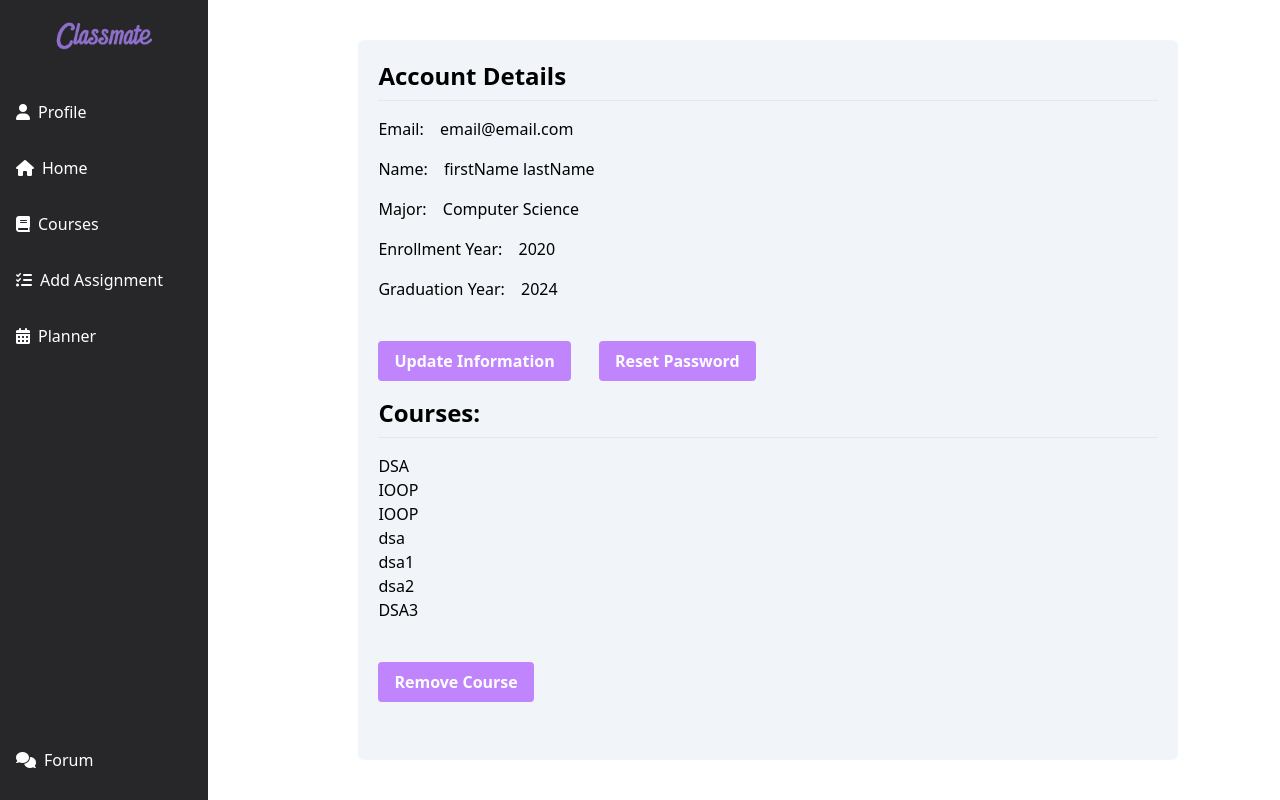
After one commit to agiac16/ClassMate, a Django app: template users/templates/users/profile.html in a window 1280 px wide. The commit adds this page. Run offline with Django 4.2, Linux system fonts and the light colour scheme; the template is opened without the code that fills it: values that come from a table or form of the project are taken from there, others are empty; data comes from the database, SQL or seed files in the repository; both versions use the stored data as it was after the commit; some libraries are stand-ins or nearby versions.

Commit message:
Need to edit links and sidebar

```diff
--- a/ClassMate/urls.py
+++ b/ClassMate/urls.py
@@ -31,4 +31,6 @@ urlpatterns = [
     # urls.com/course/courseNumber/forum/postNumber to view a specific post
 
     path('dashboard/', include('dashboard.urls')),
+    path('users/', include('users.urls')),
+
 ]
--- a/dashboard/templates/dashboard/add_assignment.html
+++ b/dashboard/templates/dashboard/add_assignment.html
@@ -95,14 +95,14 @@
 <body>
     <div class="sidebar">
         <a href="#">Profile</a>
-        <a href="{% url 'dashboard' %}">Home</a>
+        <a href="{% url 'dashboard:dashboard' %}">Home</a>
         <a href="javascript:void(0);" id="courses-btn">Courses</a>
         <div id="courses-submenu" style="display: none; flex-direction: column; padding-left: 20px;">
             <!-- Course links will be populated here -->
             {% for course in user_courses %}
-            <a href="{% url 'course_dashboard' course.id %}">{{ course.course_name }}</a>
+            <a href="{% url 'dashboard:course_dashboard' course.id %}">{{ course.course_name }}</a>
             {% endfor %}
-            <a href="{% url 'add_course' %}">Add Course</a>
+            <a href="{% url 'dashboard:add_course' %}">Add Course</a>
         </div>
         <a href="#">Planner</a>
         <a href="#">Forum</a>
--- a/dashboard/urls.py
+++ b/dashboard/urls.py
@@ -1,5 +1,7 @@
 from django.urls import path
 from . import views
+
+app_name = 'dashboard'
 
 urlpatterns = [
     path("", views.dashboard, name='dashboard'),
--- a/dashboard/views.py
+++ b/dashboard/views.py
@@ -24,6 +24,7 @@ def dashboard(request):
         assignments_by_day.append((day, day_assignments))
 
     user_courses = Course.objects.filter(enrolled_students=student)  # Adjusted to reference the student
+
 
     context = {
         'assignments_by_day': assignments_by_day,
--- /dev/null
+++ b/users/templates/users/profile.html
@@ -0,0 +1,125 @@
+{% load static %}
+<!DOCTYPE html>
+<html lang="en">
+<head>
+    <meta charset="UTF-8">
+    <meta name="viewport" content="width=device-width, initial-scale=1.0">
+    <title>Dashboard</title>
+    <link rel="stylesheet" href="https://cdnjs.cloudflare.com/ajax/libs/font-awesome/6.0.0-beta3/css/all.min.css">
+    <script src="https://cdn.tailwindcss.com"></script>
+</head>
+<body class="flex">
+    <div class="sidebar fixed inset-y-0 left-0 bg-zinc-800 text-white w-52 flex flex-col justify-between z-50">
+        <div>
+            <!-- Logo or profile at the top -->
+            <div class="p-4 flex justify-center items-center">
+                <img src="{% static 'classmate.png' %}" alt="Logo" class="h-10"> <!-- Logo size adjustable -->
+            </div>
+
+            <!-- Navigation Links -->
+            <div class="space-y-2 py-4">
+                <!-- Profile -->
+                <a href="#" class="flex items-center space-x-2 px-4 py-3 rounded-md hover:bg-gray-700">
+                    <i class="fas fa-user"></i>
+                    <span>Profile</span>
+                </a>
+
+                <!-- Home -->
+                <a href="#" class="flex items-center space-x-2 px-4 py-3 rounded-md hover:bg-gray-700">
+                    <i class="fas fa-home"></i>
+                    <span>Home</span>
+                </a>
+
+                <!-- Courses with submenu -->
+                <div class="group">
+                    <a href="javascript:void(0);" id="courses-btn" class="flex items-center space-x-2 px-4 py-3 rounded-md hover:bg-gray-700">
+                        <i class="fas fa-book"></i>
+                        <span>Courses</span>
+                    </a>
+                    <div id="courses-submenu" class="hidden group-hover:block bg-gray-700">
+                        <div class="pt-2">
+                            <!-- Dynamically populate course links here -->
+                            {% for course in user_courses %}
+                            <a href="{% url 'dashboard:course_dashboard' course.id %}" class="block px-4 py-2 text-sm hover:bg-gray-600">{{ course.course_name }}</a>
+                            {% endfor %}
+                            <a href="{% url 'dashboard:add_course' %}" class="block px-4 py-2 text-sm hover:bg-gray-600">Add Course</a>
+                        </div>
+                    </div>
+                </div>
+
+                <!-- Add Assignment -->
+                <a href="{% url 'dashboard:add_assignment' %}" class="flex items-center space-x-2 px-4 py-3 rounded-md hover:bg-gray-700">
+                    <i class="fas fa-tasks"></i>
+                    <span>Add Assignment</span>
+                </a>
+
+                <!-- Planner -->
+                <a href="#" class="flex items-center space-x-2 px-4 py-3 rounded-md hover:bg-gray-700">
+                    <i class="fas fa-calendar-alt"></i>
+                    <span>Planner</span>
+                </a>
+            </div>
+        </div>
+
+        <!-- Fixed section at the bottom for the Forum or other important links -->
+        <div class="pb-4">
+            <!-- Forum -->
+            <a href="#" class="flex items-center space-x-2 px-4 py-3 rounded-md hover:bg-gray-700">
+                <i class="fas fa-comments"></i>
+                <span>Forum</span>
+            </a>
+        </div>
+    </div>
+
+    <div class="flex-1 ml-64 h-screen overflow-auto flex justify-center">
+        <div class="bg-slate-100 p-5 rounded-md flex-col space-y-4 w-4/5 m-10">
+            <h1 class="text-2xl font-bold pb-2 border-b">Account Details</h1>
+
+                            <div>
+                    <span>Email:</span>
+                    <span class="pl-3">email@email.com</span>
+                </div>
+                <div>
+                    <span>Name:</span>
+                    <span class="pl-3">firstName lastName</span>
+                </div>
+                <div>
+                    <span>Major:</span>
+                    <span class="pl-3">Computer Science</span>
+                </div>
+                <div>
+                    <span>Enrollment Year:</span>
+                    <span class="pl-3">2020</span>
+                </div>
+                <div>
+                    <span>Graduation Year:</span>
+                    <span class="pl-3">2024</span>
+                </div>
+
+                <div class="flex-row space-x-6">
+                    <button class="mt-6 bg-purple-400 text-white font-bold py-2 px-4 rounded hover:bg-purple-500 transition duration-300 w-90">Update Information</button>
+                    <button class="mt-6 bg-purple-400 text-white font-bold py-2 px-4 rounded hover:bg-purple-500 transition duration-300 w-90">Reset Password</button>
+                </div>
+
+                <!-- Course Info -->
+                <h1 class="text-2xl font-bold pb-2 border-b">Courses:</h1>
+
+
+                <div>
+                    {% for course in user_courses %}
+                        <p>{{ course.course_name }}</p>
+                    {% empty %}
+                        <p>No courses found.</p>
+                    {% endfor %}
+                </div>
+
+                <div class="flex-row space-x-6">
+                    <button class="mt-6 bg-purple-400 text-white font-bold py-2 px-4 rounded hover:bg-purple-500 transition duration-300 w-90">Remove Course</button>
+                </div>
+
+
+            </div>
+
+    </div>
+</body>
+</html>
--- a/users/urls.py
+++ b/users/urls.py
@@ -1,6 +1,9 @@
 from django.urls import path
 from . import views
 
+app_name = 'user'
+
 urlpatterns = [
-
+    path('profile/', views.viewProfile, name='viewProfile'),
+    path('profile/update/', views.updateProfile, name='updateProfile'),
 ]
```
Also changed, not shown: dashboard/templates/dashboard/dashboard.html (+4 -4 lines), users/views.py (+31 -2 lines), db.sqlite3, users/templates/static/classmate.png (added), users/templates/users/updateProfile.html (added).
